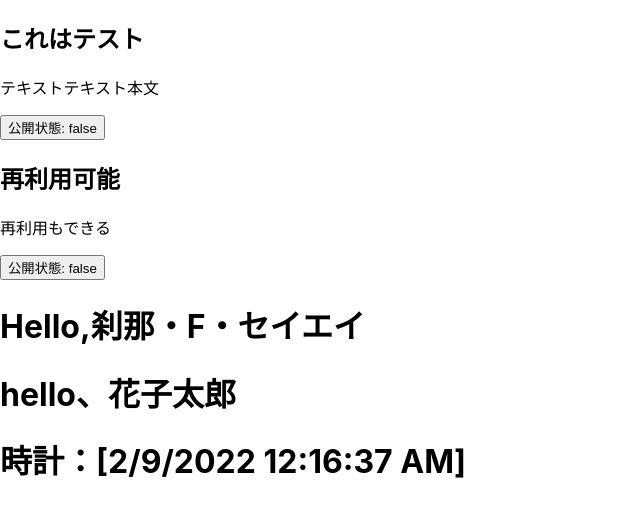
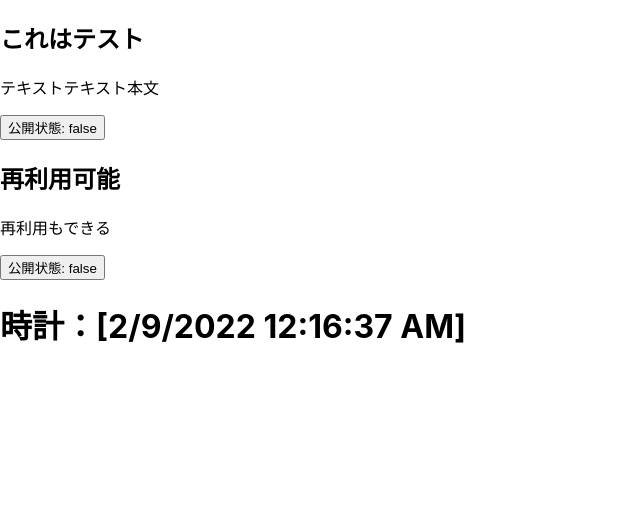
Before and after one commit to nguen1225/react, a React (Create React App) app in the folder react_app/: page / in a window 1280 px wide. Shown: the top 516 px of the page, without its empty margins (0-640 px from the left). Built offline with nearby package versions, Linux system fonts and the light colour scheme.

Commit message:
一旦不要な箇所非表示

```diff
--- a/react_app/src/index.js
+++ b/react_app/src/index.js
@@ -17,13 +17,13 @@ ReactDOM.render(
 
 // --------------------------------------------------
 
-const name = '花子太郎';
-const hello = <h1>hello、{name}</h1>;
+// const name = '花子太郎';
+// const hello = <h1>hello、{name}</h1>;
 
-ReactDOM.render(
-    hello,
-    document.getElementById('hello')
-);
+// ReactDOM.render(
+//     hello,
+//     document.getElementById('hello')
+// );
 
 // -------------------------------------------------
 
@@ -32,27 +32,27 @@ ReactDOM.render(
 
 // -------------------------------------------------
 
-function formatName(user) {
-  return user.firstName + '' + user.lastName;
-}
+// function formatName(user) {
+//   return user.firstName + '' + user.lastName;
+// }
 
-const user = {
-  firstName: '刹那',
-  lastName: '・F・セイエイ'
-};
+// const user = {
+//   firstName: '刹那',
+//   lastName: '・F・セイエイ'
+// };
 
-console.log(user);
+// console.log(user);
 
-const element = (
-  <h1>
-    Hello,{formatName(user)}
-  </h1>
-);
+// const element = (
+//   <h1>
+//     Hello,{formatName(user)}
+//   </h1>
+// );
 
-ReactDOM.render(
-  element,
-  document.getElementById('name')
-)
+// ReactDOM.render(
+//   element,
+//   document.getElementById('name')
+// )
 
 // -------------------------------------------------
 
```
Also changed, not shown: react_app/src/function/demo.js (+6 -6 lines).
